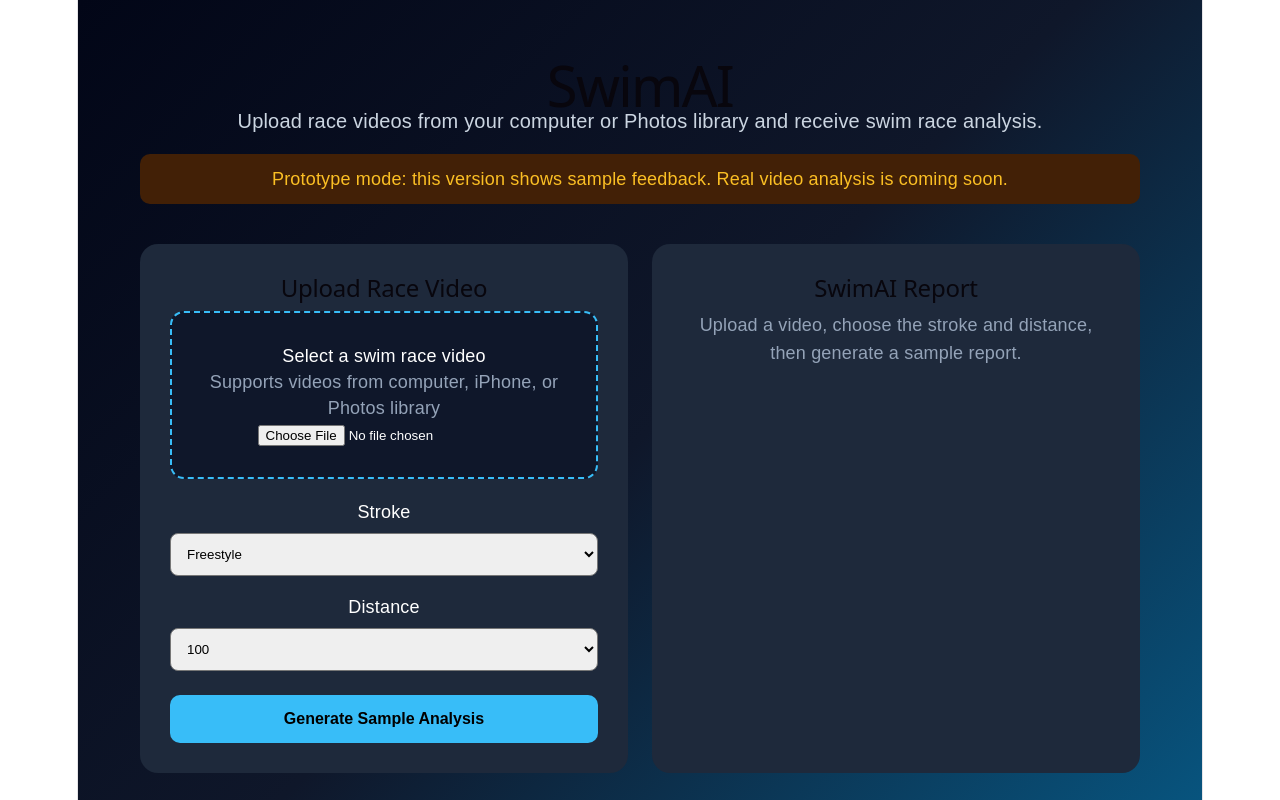
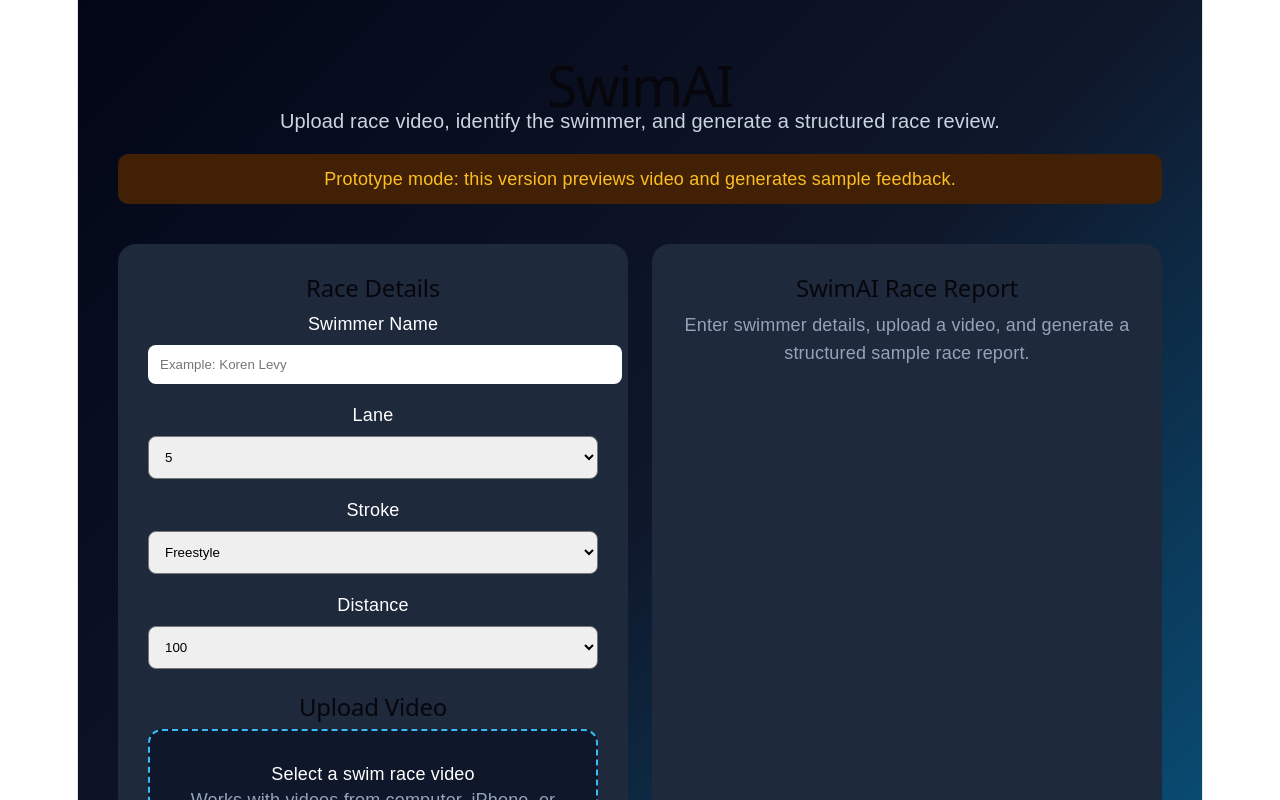
Before and after one commit to maayanilevy23-commits/swimai, a React (Vite) app: page / in a window 1280 px wide. Shown: the top 800 px of the page. Built offline with nearby package versions, Linux system fonts and the light colour scheme.

Commit message:
Update App.jsx

```diff
--- a/src/App.jsx
+++ b/src/App.jsx
@@ -5,6 +5,9 @@ function App() {
   const [stroke, setStroke] = useState("Freestyle");
   const [distance, setDistance] = useState("100");
   const [fileName, setFileName] = useState("");
+  const [videoUrl, setVideoUrl] = useState("");
+  const [swimmerName, setSwimmerName] = useState("");
+  const [lane, setLane] = useState("5");
 
   return (
     <div style={{
@@ -14,11 +17,11 @@ function App() {
       fontFamily: "Arial",
       padding: "40px"
     }}>
-      <div style={{maxWidth: "1000px", margin: "0 auto"}}>
+      <div style={{maxWidth: "1100px", margin: "0 auto"}}>
         <div style={{textAlign: "center", marginBottom: "40px"}}>
           <h1 style={{fontSize: "56px", marginBottom: "10px"}}>SwimAI</h1>
           <p style={{color:"#cbd5e1", fontSize:"20px"}}>
-            Upload race videos from your computer or Photos library and receive swim race analysis.
+            Upload race video, identify the swimmer, and generate a structured race review.
           </p>
           <p style={{
             color:"#fbbf24",
@@ -27,7 +30,7 @@ function App() {
             borderRadius:"10px",
             marginTop:"20px"
           }}>
-            Prototype mode: this version shows sample feedback. Real video analysis is coming soon.
+            Prototype mode: this version previews video and generates sample feedback.
           </p>
         </div>
 
@@ -41,36 +44,51 @@ function App() {
             padding: "30px",
             borderRadius: "18px"
           }}>
-            <h2>Upload Race Video</h2>
+            <h2>Race Details</h2>
 
-            <div style={{
-              border: "2px dashed #38bdf8",
-              borderRadius: "14px",
-              padding: "30px",
-              textAlign: "center",
-              marginBottom: "20px",
-              background: "#0f172a"
-            }}>
-              <p style={{fontSize:"18px"}}>Select a swim race video</p>
-              <p style={{color:"#94a3b8"}}>
-                Supports videos from computer, iPhone, or Photos library
-              </p>
-
+            <label>Swimmer Name</label>
             <input
-                type="file"
-                accept="video/*"
+              type="text"
+              placeholder="Example: Koren Levy"
+              value={swimmerName}
               onChange={(e) => {
-                  setFileName(e.target.files[0]?.name || "");
+                setSwimmerName(e.target.value);
                 setShowResult(false);
+              }}
+              style={{
+                width: "100%",
+                padding: "12px",
+                marginTop: "8px",
+                marginBottom: "18px",
+                borderRadius: "8px",
+                border: "none"
               }}
             />
 
-              {fileName && (
-                <p style={{color:"#38bdf8", marginTop:"15px"}}>
-                  Selected video: {fileName}
-                </p>
-              )}
-            </div>
+            <label>Lane</label>
+            <select
+              value={lane}
+              onChange={(e) => {
+                setLane(e.target.value);
+                setShowResult(false);
+              }}
+              style={{
+                width: "100%",
+                padding: "12px",
+                marginTop: "8px",
+                marginBottom: "18px",
+                borderRadius: "8px"
+              }}
+            >
+              <option>1</option>
+              <option>2</option>
+              <option>3</option>
+              <option>4</option>
+              <option>5</option>
+              <option>6</option>
+              <option>7</option>
+              <option>8</option>
+            </select>
 
             <label>Stroke</label>
             <select
@@ -114,6 +132,56 @@ function App() {
               <option>500</option>
             </select>
 
+            <h2>Upload Video</h2>
+
+            <div style={{
+              border: "2px dashed #38bdf8",
+              borderRadius: "14px",
+              padding: "30px",
+              textAlign: "center",
+              marginBottom: "20px",
+              background: "#0f172a"
+            }}>
+              <p style={{fontSize:"18px"}}>Select a swim race video</p>
+              <p style={{color:"#94a3b8"}}>
+                Works with videos from computer, iPhone, or Photos library
+              </p>
+
+              <input
+                type="file"
+                accept="video/*"
+                onChange={(e) => {
+                  const file = e.target.files[0];
+                  if (file) {
+                    setFileName(file.name);
+                    setVideoUrl(URL.createObjectURL(file));
+                    setShowResult(false);
+                  }
+                }}
+              />
+
+              {fileName && (
+                <p style={{color:"#38bdf8", marginTop:"15px"}}>
+                  Selected video: {fileName}
+                </p>
+              )}
+            </div>
+
+            {videoUrl && (
+              <div style={{marginBottom: "24px"}}>
+                <h3>Video Preview</h3>
+                <video
+                  src={videoUrl}
+                  controls
+                  style={{
+                    width: "100%",
+                    borderRadius: "12px",
+                    background: "black"
+                  }}
+                />
+              </div>
+            )}
+
             <button
               style={{
                 width: "100%",
@@ -127,7 +195,7 @@ function App() {
               }}
               onClick={() => setShowResult(true)}
             >
-              Generate Sample Analysis
+              Generate Sample Race Review
             </button>
           </div>
 
@@ -136,11 +204,11 @@ function App() {
             padding: "30px",
             borderRadius: "18px"
           }}>
-            <h2>SwimAI Report</h2>
+            <h2>SwimAI Race Report</h2>
 
             {!showResult && (
               <p style={{color:"#94a3b8", lineHeight:"1.6"}}>
-                Upload a video, choose the stroke and distance, then generate a sample report.
+                Enter swimmer details, upload a video, and generate a structured sample race report.
               </p>
             )}
 
@@ -152,31 +220,45 @@ function App() {
                   borderRadius: "14px",
                   marginBottom: "20px"
                 }}>
+                  <p><strong>Swimmer:</strong> {swimmerName || "Not entered"}</p>
+                  <p><strong>Event:</strong> {distance} {stroke}</p>
+                  <p><strong>Lane:</strong> {lane}</p>
                   <p><strong>Video:</strong> {fileName || "No video selected"}</p>
-                  <p><strong>Event:</strong> {distance} {stroke}</p>
                   <h1 style={{color:"#38bdf8"}}>82/100</h1>
                   <p style={{color:"#cbd5e1"}}>Sample Race Score</p>
                 </div>
 
                 <div style={{background:"#052e2b", padding:"18px", borderRadius:"12px", marginBottom:"16px"}}>
-                  <h3>Sample Strengths</h3>
-                  <p>✅ Strong breakout</p>
-                  <p>✅ Good first-half pace</p>
-                  <p>✅ Consistent body line</p>
+                  <h3>Race Summary</h3>
+                  <p>
+                    {swimmerName || "The swimmer"} shows a solid overall race pattern with good early tempo
+                    and a controlled body line. The main opportunity is maintaining efficiency late in the race.
+                  </p>
+                </div>
+
+                <div style={{background:"#0f172a", padding:"18px", borderRadius:"12px", marginBottom:"16px"}}>
+                  <h3>Start & Breakout</h3>
+                  <p>✅ Strong push-off and early acceleration.</p>
+                  <p>⚠️ Breakout timing should be reviewed once real video analysis is added.</p>
+                </div>
+
+                <div style={{background:"#0f172a", padding:"18px", borderRadius:"12px", marginBottom:"16px"}}>
+                  <h3>Stroke Analysis</h3>
+                  <p>✅ Consistent stroke rhythm through the first half.</p>
+                  <p>⚠️ Stroke length appears to shorten late in the race.</p>
                 </div>
 
                 <div style={{background:"#3b1d0b", padding:"18px", borderRadius:"12px", marginBottom:"16px"}}>
-                  <h3>Sample Needs Improvement</h3>
-                  <p>⚠️ Stroke rate drops late in the race</p>
-                  <p>⚠️ Turns need faster rotation</p>
-                  <p>⚠️ Breathing pattern slightly inconsistent</p>
+                  <h3>Turn Analysis</h3>
+                  <p>⚠️ Turn rotation and wall speed should be a focus area.</p>
+                  <p>⚠️ Future video AI will estimate time lost or gained at each wall.</p>
                 </div>
 
                 <div style={{background:"#0f172a", padding:"18px", borderRadius:"12px"}}>
-                  <h3>Next Product Step</h3>
+                  <h3>Coach Recommendation</h3>
                   <p style={{lineHeight:"1.6"}}>
-                    Real SwimAI will upload the video to storage, process race footage,
-                    estimate splits, count strokes, evaluate turns, and generate personalized coaching feedback.
+                    Focus practice on maintaining stroke length under fatigue, faster wall transitions,
+                    and consistent breakout timing.
                   </p>
                 </div>
               </div>
```
Lines whose indentation alone changed are shown as unchanged.
